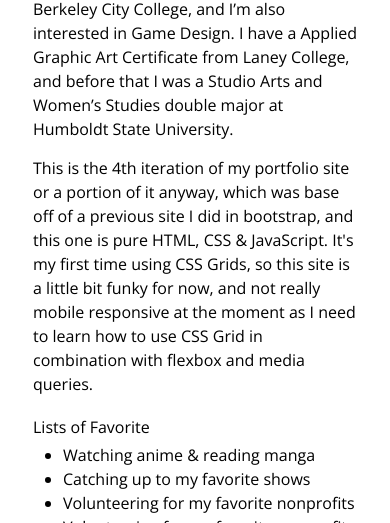
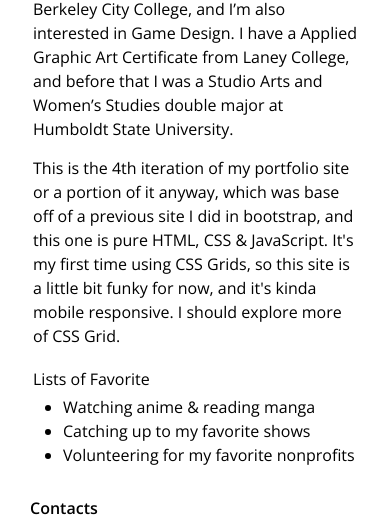
Before and after one commit to marvelousdesign/mmart-162, a plain HTML site: page about/index.html in a window 390 px wide. Shown: the part 805-1328 px from the top of the page. Drawn offline with nearby package versions, Linux system fonts and the light colour scheme.

Commit message:
Update index.html
It is mobile responsive, some what.

```diff
--- a/about/index.html
+++ b/about/index.html
@@ -30,12 +30,11 @@
                 <h2>Call me Marvelous</h2>
     			<p>I’m normally known as Mary, or M...</p>
                 <p>I’m a Graphics/Web Designer and aspiring Web Developer. I’m almost finish with my Mobile & Web Design Certificate/AA at Berkeley City College, and I’m also interested in Game Design. I have a Applied Graphic Art Certificate from Laney College, and before that I was a Studio Arts and Women’s Studies double major at Humboldt State University.</p>
-                <p>This is the 4th iteration of my portfolio site or a portion of it anyway, which was base off of a previous site I did in bootstrap, and this one is pure HTML, CSS & JavaScript. It's my first time using CSS Grids, so this site is a little bit funky for now, and not really mobile responsive at the moment as I need to learn how to use CSS Grid in combination with flexbox and media queries.</p>
+                <p>This is the 4th iteration of my portfolio site or a portion of it anyway, which was base off of a previous site I did in bootstrap, and this one is pure HTML, CSS & JavaScript. It's my first time using CSS Grids, so this site is a little bit funky for now, and it's kinda mobile responsive. I should explore more of CSS Grid.</p>
                 <ul>
                     <lh>Lists of Favorite</lh>
                     <li>Watching anime & reading manga</li>
                     <li>Catching up to my favorite shows</li>
-                    <li>Volunteering for my favorite nonprofits</li>
                     <li>Volunteering for my favorite nonprofits</li>
                 </ul>
             </div>
```
